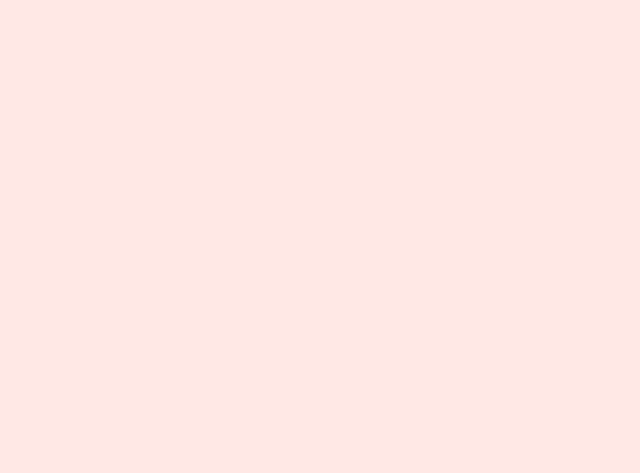
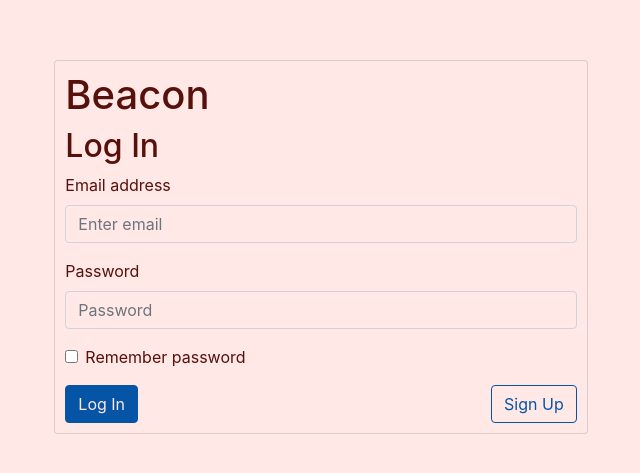
Before and after one commit to OscBacon/beacon-front, a React (Create React App) app: page /login in a window 1280 px wide. Shown: the part 153-626 px from the top of the page, without its empty margins (319-959 px from the left). Built offline with nearby package versions, Linux system fonts and the light colour scheme.

Commit message:
Add login

```diff
--- a/src/components/login/Login.js
+++ b/src/components/login/Login.js
@@ -1,9 +1,119 @@
-import React from 'react';
+import React, { Fragment } from 'react';
+import { Redirect } from 'react-router-dom';
+import Form from 'react-bootstrap/Form';
+import Button from 'react-bootstrap/Button'
+import Row from 'react-bootstrap/Row';
+import Col from 'react-bootstrap/Col';
+import Card from 'react-bootstrap/Card';
+import '../../styles/login.css';
 
 class Login extends React.Component {
-    render() {
-        return null;
+  constructor(props) {
+    super(props);
+    this.handleClick = this.handleClick.bind(this);
+    this.handleSubmit = this.handleSubmit.bind(this);
+    this.state = {signUp: false};
+  }
+
+  handleSubmit() {
+    this.props.history.push('/home');
+  }
+
+  handleClick() {
+    this.setState(prevState => ({
+      signUp: !prevState.signUp
+    }));
+  }
+
+  render() {
+    const signUp = this.state.signUp;
+    let form;
+
+    if (!signUp) {
+      form = <LogInForm onSubmit={this.handleSubmit} onClick={this.handleClick}/>
+    } else {
+      form = <SignUpForm onSubmit={this.handleSubmit} onClick={this.handleClick}/>
     }
+
+    return (
+      <Fragment>
+        <Row noGutters>
+          <Col></Col>
+          <Col id='form-col' md={5}>
+            <Card id='form'>
+              <h1>Beacon</h1>
+              {form}
+            </Card>
+          </Col>
+          <Col></Col>
+        </Row>
+      </Fragment>
+    );
+  }
+}
+
+function LogInForm(props) {
+  return (
+    <Fragment>
+      <h2>Log In</h2>
+      <Form onSubmit={props.onSubmit}>
+        <Form.Group controlId="formBasicEmail">
+          <Form.Label>Email address</Form.Label>
+          <Form.Control type="email" placeholder="Enter email" />
+        </Form.Group>
+
+        <Form.Group controlId="formBasicPassword">
+          <Form.Label>Password</Form.Label>
+          <Form.Control type="password" placeholder="Password" />
+        </Form.Group>
+        <Form.Group controlId="formBasicCheckbox">
+          <Form.Check type="checkbox" label="Remember password" />
+        </Form.Group>
+        <div style={{display: 'flex', justifyContent: 'space-between'}}>
+          <Button variant="primary" type="submit">Log In</Button>
+          <Button variant='outline-primary' onClick={props.onClick}>Sign Up</Button>
+        </div>
+      </Form>
+    </Fragment>
+  );
+}
+
+function SignUpForm(props) {
+  return (
+    <Fragment>
+      <h2>Sign Up</h2>
+      <Form onSubmit={props.onSubmit}>
+        <Form.Row>
+          <Form.Group as={Col} controlId="formFirstName">
+              <Form.Label>First Name</Form.Label>
+              <Form.Control type="text" placeholder="Adam" />
+          </Form.Group>
+
+          <Form.Group as={Col} controlId="formLastName">
+              <Form.Label>Last Name</Form.Label>
+              <Form.Control type="text" placeholder="Smith" />
+          </Form.Group>
+        </Form.Row>
+
+        <Form.Group controlId="formBasicEmail">
+          <Form.Label>Email address</Form.Label>
+          <Form.Control type="email" placeholder="adam@utoronto.ca" />
+        </Form.Group>
+
+        <Form.Group controlId="formBasicPassword">
+          <Form.Label>Password</Form.Label>
+          <Form.Control type="password" placeholder='password' />
+        </Form.Group>
+        <Form.Group controlId="formBasicCheckbox">
+          <Form.Check type="checkbox" label="Remember password" />
+        </Form.Group>
+        <div style={{display: 'flex', justifyContent: 'space-between'}}>
+          <Button variant="primary" type="submit">Sign Up</Button>
+          <Button variant='outline-primary' onClick={props.onClick}>Log In</Button>
+        </div>
+      </Form>
+    </Fragment>
+  );
 }
 
 export default Login;
--- /dev/null
+++ b/src/styles/login.css
@@ -0,0 +1,13 @@
+#form {
+    padding: 10px;
+}
+
+body, html, #root, #root>div, .row {
+    height: 100%;
+}
+
+#form-col {
+    display: flex;
+    flex-direction: column;
+    justify-content: center;
+}
--- a/src/styles/profile.css
+++ b/src/styles/profile.css
@@ -14,5 +14,5 @@
 #currEvent {
     font-weight: bold;
     text-decoration: none;
-    color: #007bff;
+    color: #0554A6;
 }
```
